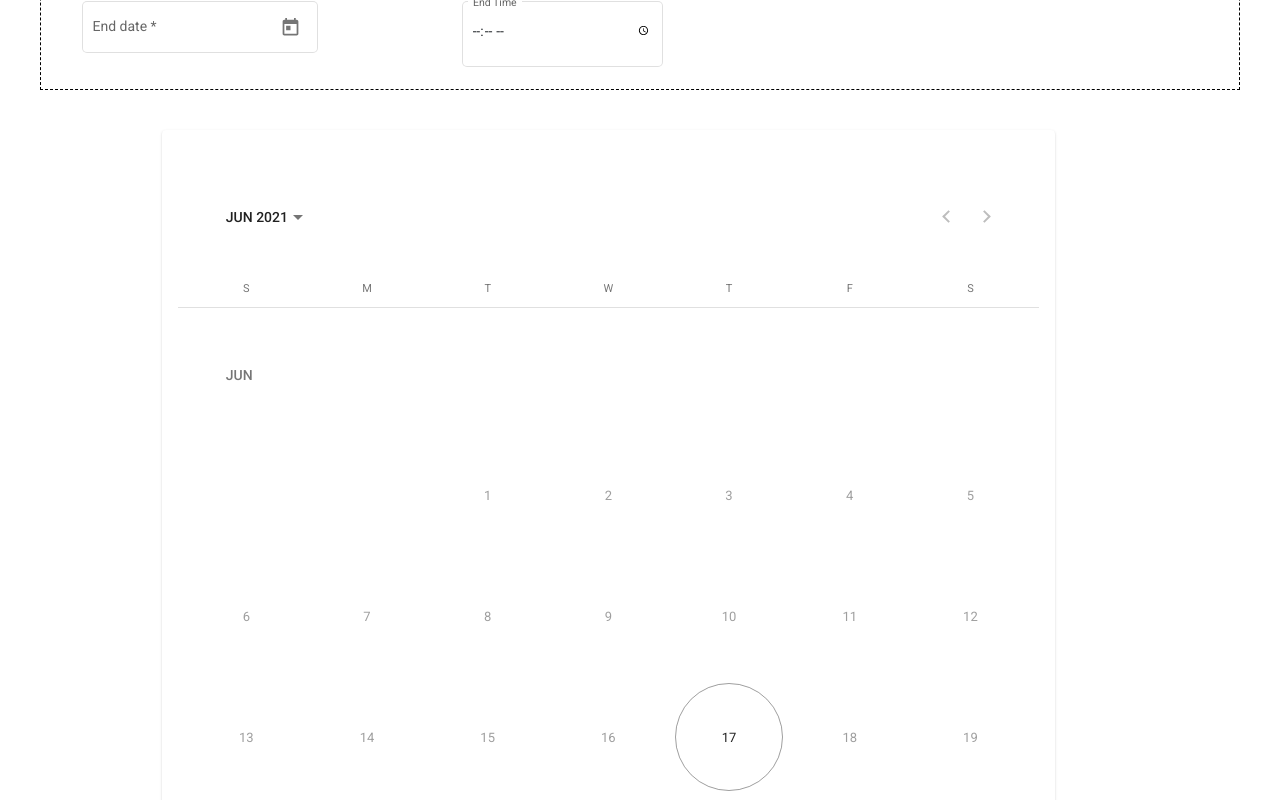
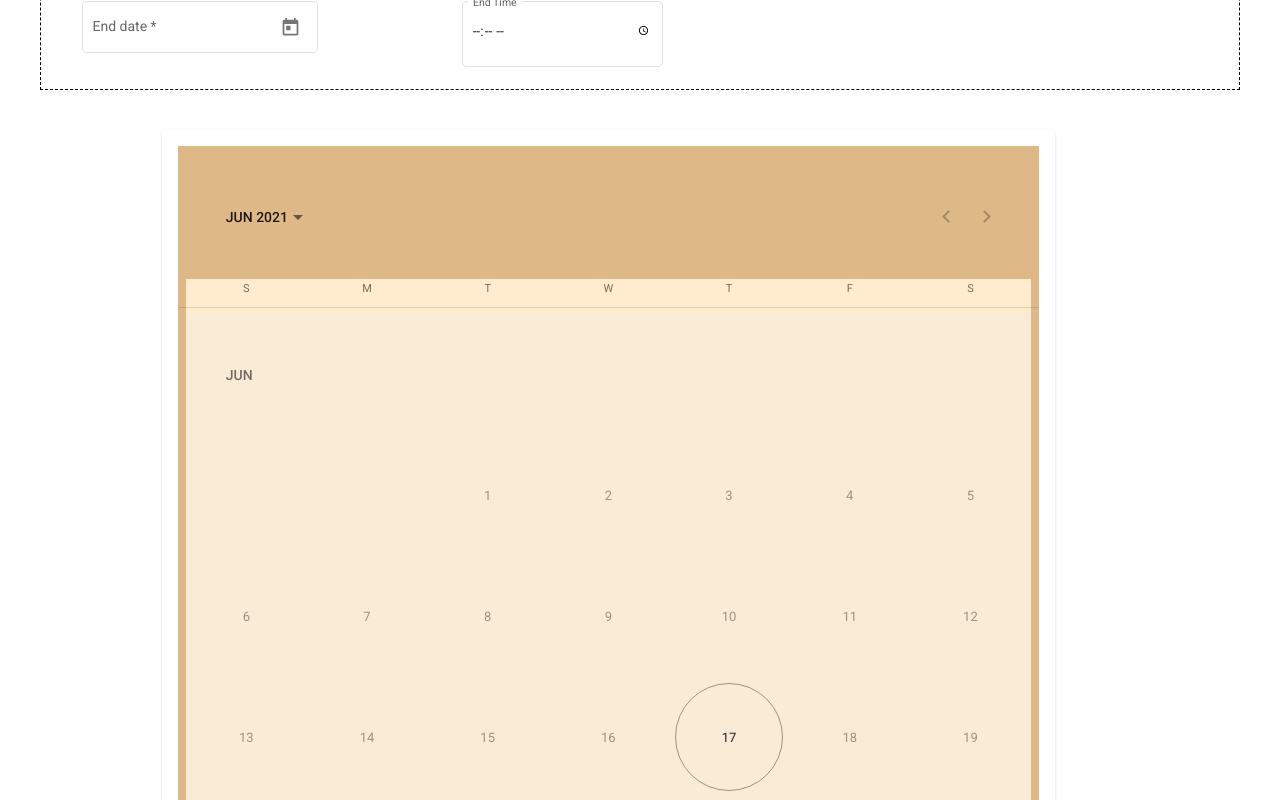
Before and after one commit to Web-Developm/calendar, an Angular app: page /calendar in a window 1280 px wide. Shown: the part 320-1120 px from the top of the page. Built offline with nearby package versions, Linux system fonts and the light colour scheme.

Commit message:
added styles

```diff
--- a/src/app/calendar/calendar.component.css
+++ b/src/app/calendar/calendar.component.css
@@ -11,3 +11,19 @@
 .top{
     margin-top: 30px;
 }
+
+.mat-calendar-body-cell{
+    background-color: yellowgreen;
+}
+
+.mat-card mat-focus-indicator{
+    background-color: turquoise;
+}
+
+.bottom{
+    padding-bottom: 100px;
+}
+
+#calendar{
+    color:#B6C867;
+}
--- a/src/app/calendar/calendar.component.html
+++ b/src/app/calendar/calendar.component.html
@@ -54,7 +54,7 @@
                     <input matInput [matDatepicker]="picker1" formControlName="value1"
                         (dateInput)="changeDate3('input',$event)" (dateChange)="changeDate3('change',$event)"
                         [min]="first" [max]="last">
-                        <mat-error *ngIf="custom.controls['value1'].invalid">{{getstart()}}</mat-error>
+                    <mat-error *ngIf="custom.controls['value1'].invalid">{{getstart()}}</mat-error>
                     <mat-datepicker-toggle matSuffix [for]="picker1"></mat-datepicker-toggle>
                     <mat-datepicker touchUi #picker1>
                         <mat-datepicker-actions>
@@ -84,7 +84,7 @@
                     <input matInput [matDatepicker]="picker2" formControlName="value2"
                         (dateInput)="changeDate4('input',$event)" (dateChange)="changeDate4('change',$event)"
                         [min]="first" [max]="last">
-                        <mat-error *ngIf="custom.controls['value2'].invalid">{{getend()}}</mat-error>
+                    <mat-error *ngIf="custom.controls['value2'].invalid">{{getend()}}</mat-error>
                     <mat-datepicker-toggle matSuffix [for]="picker2"></mat-datepicker-toggle>
                     <mat-datepicker touchUi #picker2>
                         <mat-datepicker-actions>
@@ -112,7 +112,7 @@
 
 
 
-<div class="container">
+<div class="container bottom">
     <mat-card class="demo-inline-calendar-card">
         <mat-calendar #calendar [minDate]="minDate" [maxDate]="maxDate" [selected]="this.sampleRange"
             [comparisonStart]="custom.get('value1')?.value" [comparisonEnd]="custom.get('value2')?.value">
--- a/src/app/calendar/calendar.component.ts
+++ b/src/app/calendar/calendar.component.ts
@@ -1,4 +1,4 @@
-import { Component, OnInit, ViewChild } from '@angular/core';
+import { Component, OnInit, ViewChild, AfterViewInit } from '@angular/core';
 import { MatCalendarCellCssClasses, MatCalendar, MatCalendarCellClassFunction, MatDatepicker, MatDatepickerInputEvent } from '@angular/material/datepicker';
 import { FormControl, FormGroup, FormBuilder, Validators } from '@angular/forms';
 
@@ -42,14 +42,19 @@ export const MY_FORMATS = {
     }*/
   ]
 })
-export class CalendarComponent implements OnInit {
+export class CalendarComponent implements OnInit, AfterViewInit {
 
   @ViewChild('calendar', { static: true }) calendar!: MatCalendar<Date>;
   //selectedDate: any;
   //minDate: string | null = null;
+
+
   datehighlight = ["2021-06-05T18:30:00.000Z", "2021-06-06T18:30:00.000Z", "2021-06-07T18:30:00.000Z", "2021-06-09T18:30:00.000Z", "2021-06-08T18:30:00.000Z", "2021-06-10T18:30:00.000Z", "2021-06-11T18:30:00.000Z"];
 
   sampleRange!: DateRange<Date>;
+
+  //test1:any=document.getElementById('calendar')?.style.background;
+
 
 
   constructor(private fb: FormBuilder) {
@@ -72,7 +77,7 @@ export class CalendarComponent implements OnInit {
   /*Start and End date in date range*/
   custom = this.fb.group({
     value1: ['', Validators.required],
-    value2: ['',Validators.required]
+    value2: ['', Validators.required]
   });
 
 
@@ -137,23 +142,23 @@ export class CalendarComponent implements OnInit {
 
   timeChange1 = (data: any): any => {
     this.time1 = data.target.value;
-    console.log(this.time1);
+    console.log('Boundary Start Time', this.time1);
   }
 
   timeChange2 = (data: any): any => {
     this.time2 = data.target.value;
-    console.log(this.time2);
+    console.log('Boundary End Time', this.time2);
   }
 
 
   timeChange3 = (data1: any): any => {
     this.time3 = data1.target.value;
-    console.log(this.time3);
+    console.log('Start Time', this.time3);
   }
 
   timeChange4 = (data2: any): any => {
     this.time4 = data2.target.value;
-    console.log(this.time4);
+    console.log('End Time', this.time4);
   }
 
   /*sampleClass: MatCalendarCellClassFunction<Date> = (cellDate: any, view: any) => {
@@ -186,11 +191,13 @@ export class CalendarComponent implements OnInit {
 
       v1.setDate(v1.getDate() + v2.getDate());
 
-      t1.setTime(t1.getTime() + t1.getTime());
+      //(document.getElementsByClassName('mat-calendar-table')[0] as any).style.backgroundColor="green";
+
+      console.log(document.getElementsByClassName('mat-calendar'));
+
+      //t1.setTime(t1.getTime() + t1.getTime());
 
       return v1
-
-
 
     })(), new Date(this.value1, this.time1));
 
@@ -199,24 +206,24 @@ export class CalendarComponent implements OnInit {
 
   /* validation methods*/
 
-  getstart()
-  {
-    if(this.custom.controls['value1'].hasError('required'))
-    {
+  getstart() {
+    if (this.custom.controls['value1'].hasError('required')) {
       return 'start date'
     }
 
     return '';
   }
 
-  getend()
-  {
-    if(this.custom.controls['value2'].hasError('required'))
-    {
+  getend() {
+    if (this.custom.controls['value2'].hasError('required')) {
       return 'end date';
     }
 
     return '';
+  }
+
+  ngAfterViewInit() {
+
   }
 
 
@@ -224,6 +231,7 @@ export class CalendarComponent implements OnInit {
 
 
   ngOnInit(): void {
+
   }
 
 }
--- a/src/styles.css
+++ b/src/styles.css
@@ -5,7 +5,7 @@ body { margin: 0; font-family: Roboto, "Helvetica Neue", sans-serif; }
 
 
 
-.special-date{
+/*.special-date{
     background-color: #04009A;
     border-radius: 50%;
     color:white;
@@ -14,4 +14,19 @@ body { margin: 0; font-family: Roboto, "Helvetica Neue", sans-serif; }
 .example-custom-date-class{
     background:#558776;
     border-radius: 50%;
+}*/
+
+.mat-calendar{
+    background-color: burlywood;
 }
+
+.mat-calendar-table{
+    background-color: blanchedalmond;
+}
+.mat-calendar-body{
+    background-color: antiquewhite;
+}
+
+.mat-calendar-body-cell{
+    background-color: bisque;
+}
```
